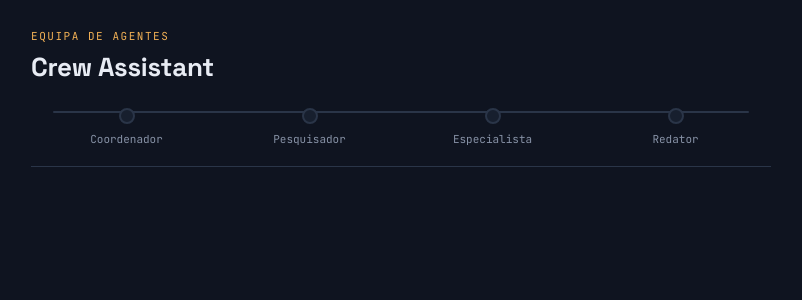
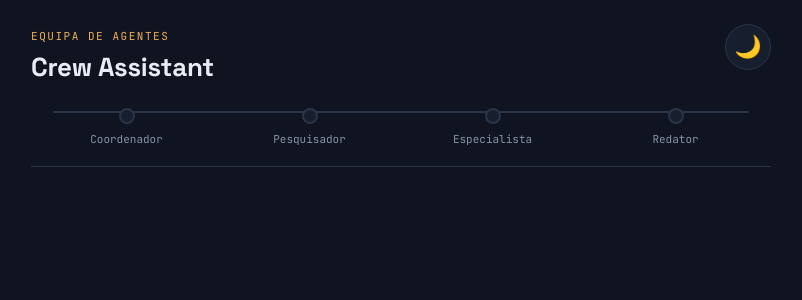
Before and after one commit to FranciscoMoreira91/Crew-Assistant-AI, a Flask app: page / in a window 1280 px wide. Shown: the top 300 px of the page, without its empty margins (239-1041 px from the left). Run offline with Flask 3, Linux system fonts and the light colour scheme.

Commit message:
Button White and Dark
Ao clicar no botão muda o tema para white ou dark

O botão deve alternar o icone mediante o tema, lua ou sol

```diff
--- a/static/script.js
+++ b/static/script.js
@@ -1,3 +1,5 @@
+const themeToggle = document.getElementById("themeToggle");
+const themeIcon = document.getElementById("themeIcon");
 const chatEl = document.getElementById('chat');
 const chatEmptyEl = document.getElementById('chatEmpty');
 const composerEl = document.getElementById('composer');
@@ -156,6 +158,34 @@ function addProgressMessage(text) {
   scrollToBottom();
   return div;
 }
+
+/* ---------------- Tema ---------------- */
+
+function applyTheme(theme){
+
+    if(theme === "light"){
+        document.body.classList.add("light-mode");
+        themeIcon.textContent = "☀️";
+    }else{
+        document.body.classList.remove("light-mode");
+        themeIcon.textContent = "🌙";
+    }
+
+    localStorage.setItem("theme", theme);
+}
+
+applyTheme(localStorage.getItem("theme") || "dark");
+
+themeToggle.addEventListener("click", () => {
+
+    const current =
+        document.body.classList.contains("light-mode")
+            ? "light"
+            : "dark";
+
+    applyTheme(current === "dark" ? "light" : "dark");
+
+});
 
 /* ---------------- Anexos ---------------- */
 
--- a/static/style.css
+++ b/static/style.css
@@ -1,3 +1,15 @@
+body.light-mode {
+    --bg: #f5f7fb;
+    --panel: #ffffff;
+    --panel-alt: #eef2f7;
+    --border: #d8dee8;
+    --text: #1b2430;
+    --text-muted: #667085;
+    --accent-active: #f59e0b;
+    --accent-done: #10b981;
+    --accent-user: #3b82f6;
+}
+
 :root {
   --bg: #0F1420;
   --panel: #171F2E;
@@ -37,6 +49,32 @@ html, body {
 }
 
 /* ---------- Header ---------- */
+
+.header__top{
+    display:flex;
+    justify-content:space-between;
+    align-items:flex-start;
+}
+
+.theme-toggle{
+    width:46px;
+    height:46px;
+    border-radius:50%;
+    border:1px solid var(--border);
+    background:var(--panel);
+    color:var(--text);
+    cursor:pointer;
+    display:flex;
+    align-items:center;
+    justify-content:center;
+    font-size:22px;
+    transition:.25s;
+}
+
+.theme-toggle:hover{
+    transform:rotate(15deg) scale(1.08);
+    background:var(--panel-alt);
+}
 
 .app__header {
   padding-bottom: 20px;
--- a/templates/index.html
+++ b/templates/index.html
@@ -13,9 +13,16 @@
   <div class="app">
 
     <header class="app__header">
-      <div class="header__title">
-        <span class="header__eyebrow">EQUIPA DE AGENTES</span>
-        <h1>Crew Assistant</h1>
+
+      <div class="header__top">
+        <div class="header__title">
+            <span class="header__eyebrow">EQUIPA DE AGENTES</span>
+            <h1>Crew Assistant</h1>
+        </div>
+
+        <button id="themeToggle" class="theme-toggle" title="Alterar tema">
+            <span id="themeIcon">🌙</span>
+        </button>
       </div>
 
       <div class="relay" id="relay">
```
